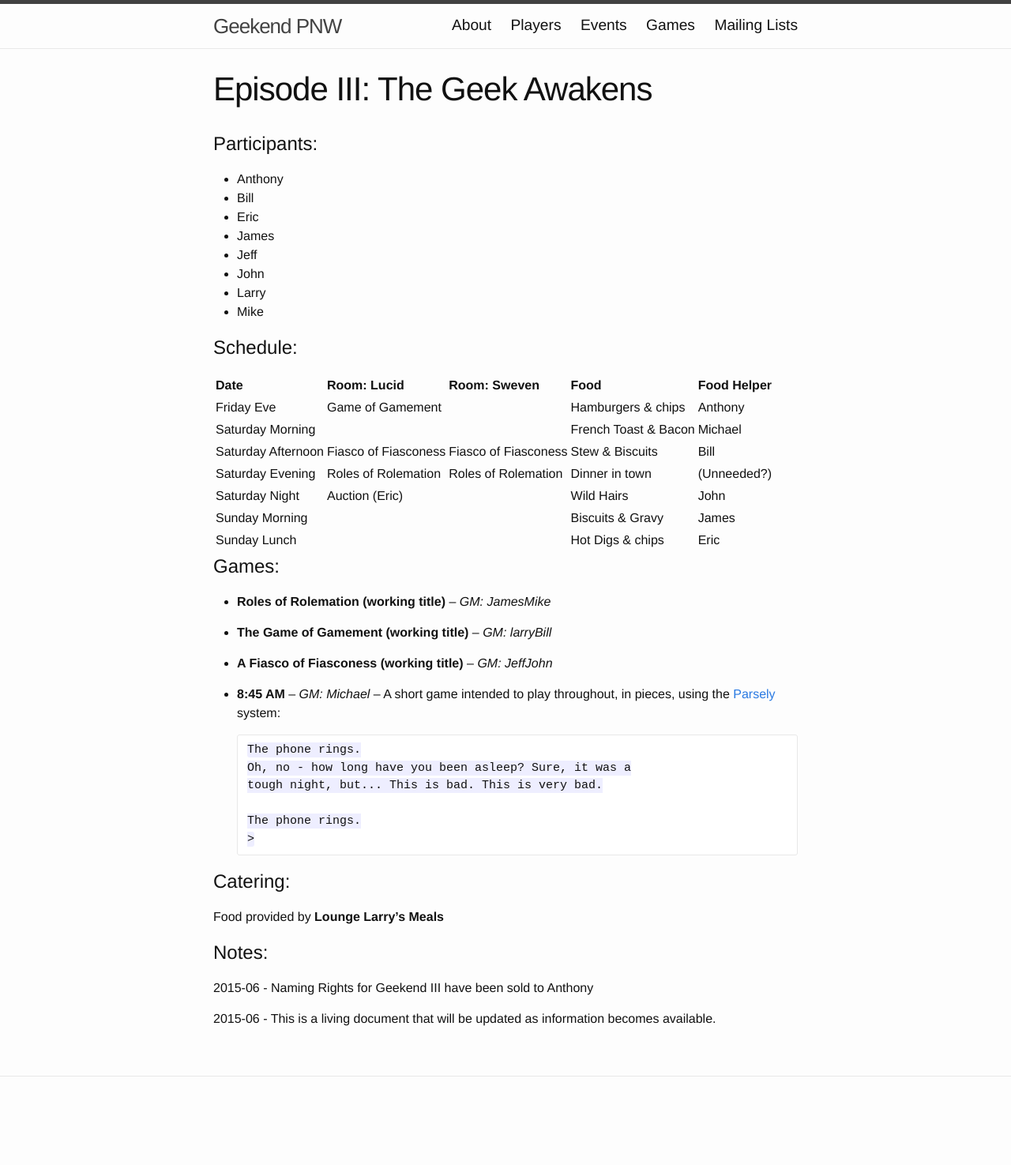
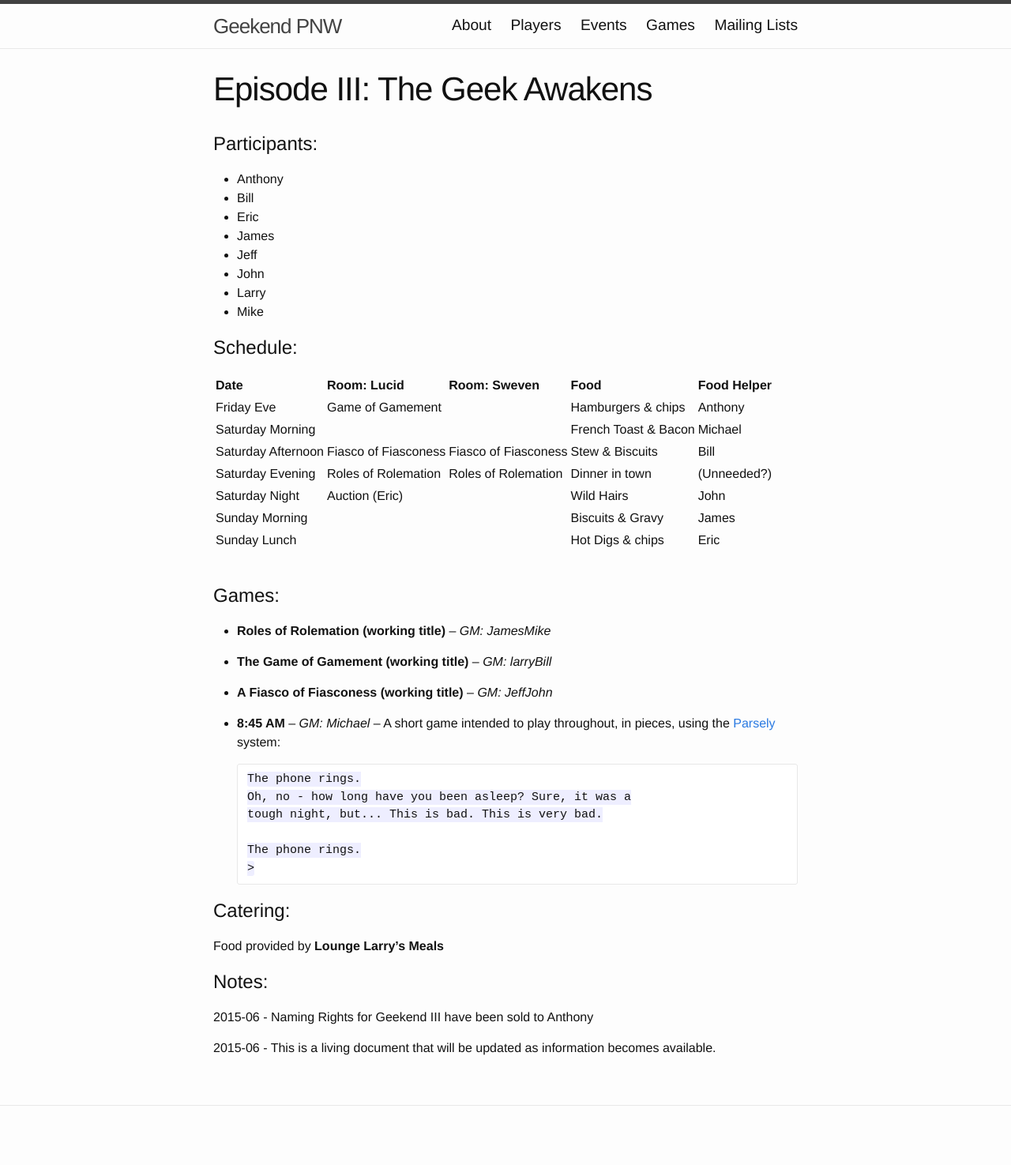
Before and after one commit to Geekend-PNW/geekend-pnw.github.com, a Jekyll site: the page built from events/2016-06-geekend.md, in a window 1280 px wide. Shown: the whole page at 79% size. Built offline with Jekyll 4.4.1, drawn with Linux system fonts in a browser that asks for light colours; before the commit the page ends 1438 px from its top, so only the background shows below that.

Commit message:
add space to bottom of table

```diff
--- a/css/custom.css
+++ b/css/custom.css
@@ -18,3 +18,5 @@ h2 {
 .trigger a.page-link {
     font-size: 120%
 }
+
+table { margin-bottom: 5%;}
```
